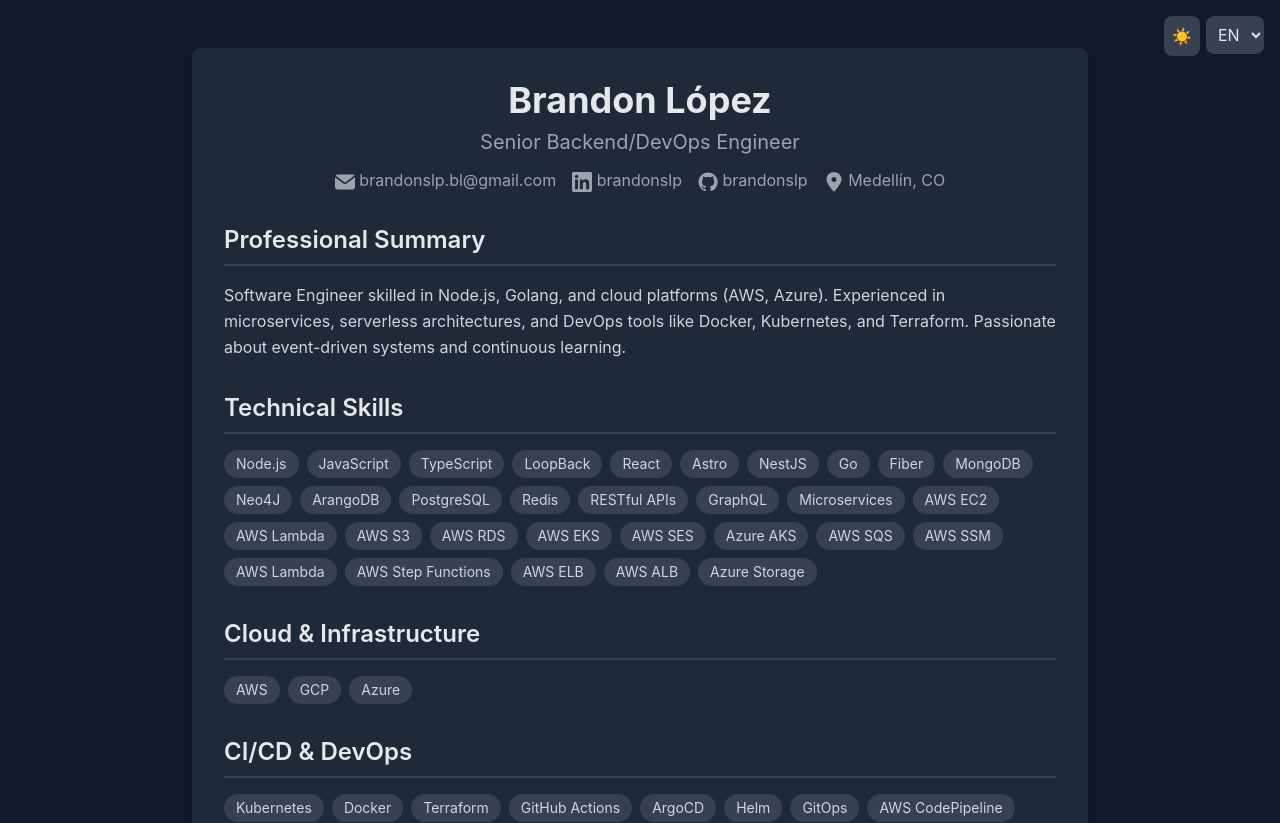
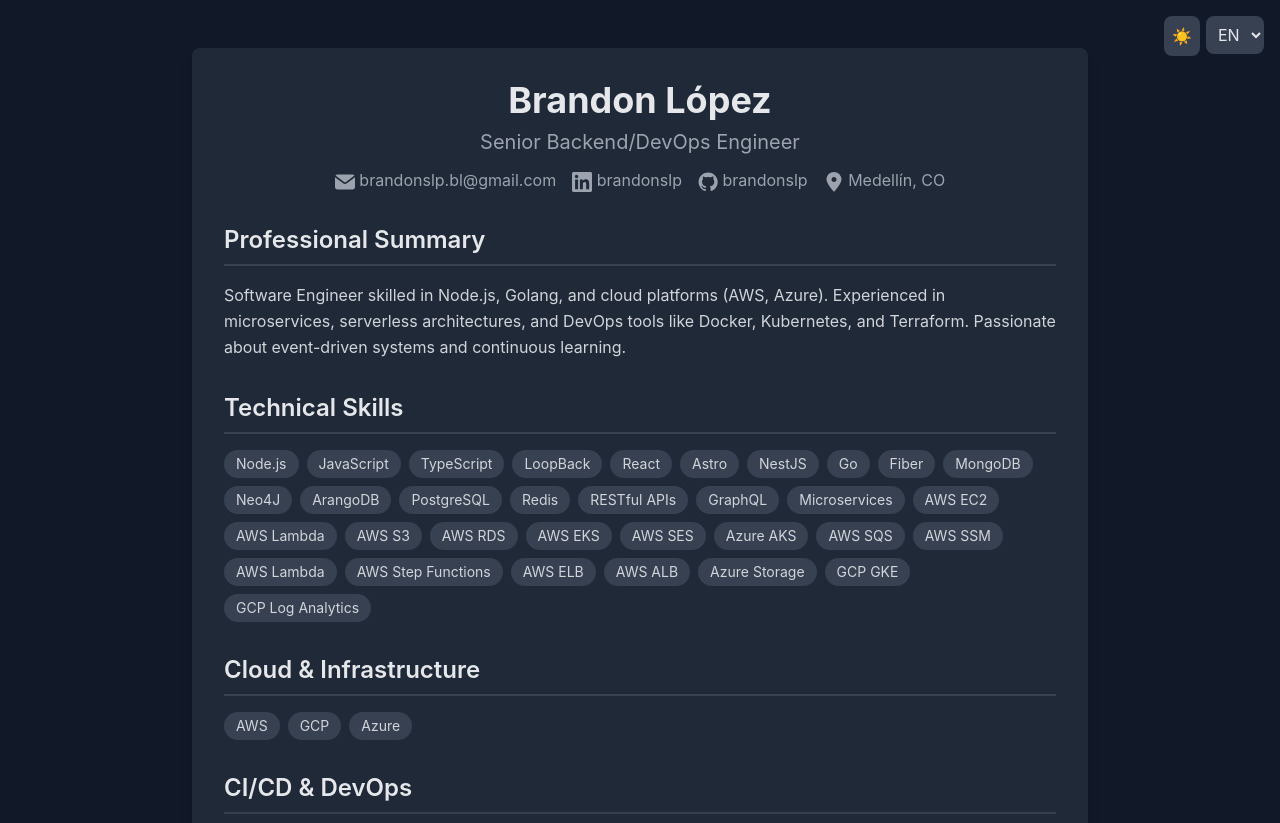
Before and after one commit to brandonslp/brandonslp.github.io, a React (Vite) app: page / in a window 1280 px wide. Shown: the top 823 px of the page. Built offline with nearby package versions, Linux system fonts and the light colour scheme.

Commit message:
add gcp skills

```diff
--- a/src/App.tsx
+++ b/src/App.tsx
@@ -15,7 +15,7 @@ function App() {
     'Node.js', 'JavaScript', 'TypeScript', 'LoopBack ','React', 'Astro', 'NestJS','Go', 'Fiber','MongoDB', 'Neo4J', 'ArangoDB',
     'PostgreSQL', 'Redis','RESTful APIs', 'GraphQL', 'Microservices', 'AWS EC2', 'AWS Lambda', 'AWS S3', 'AWS RDS',
     'AWS EKS', 'AWS SES', 'Azure AKS', 'AWS SQS', 'AWS SSM', 'AWS Lambda', 'AWS Step Functions', 'AWS ELB ', 'AWS ALB',
-    'Azure Storage',
+    'Azure Storage', 'GCP GKE', 'GCP Log Analytics'
   ];
 
   const cloudPlatforms = [
```
